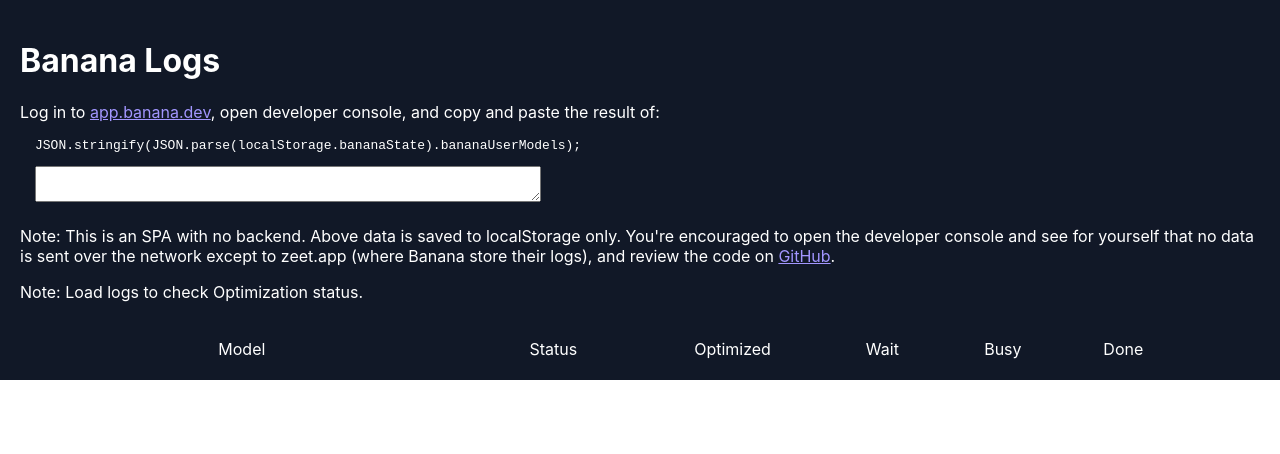
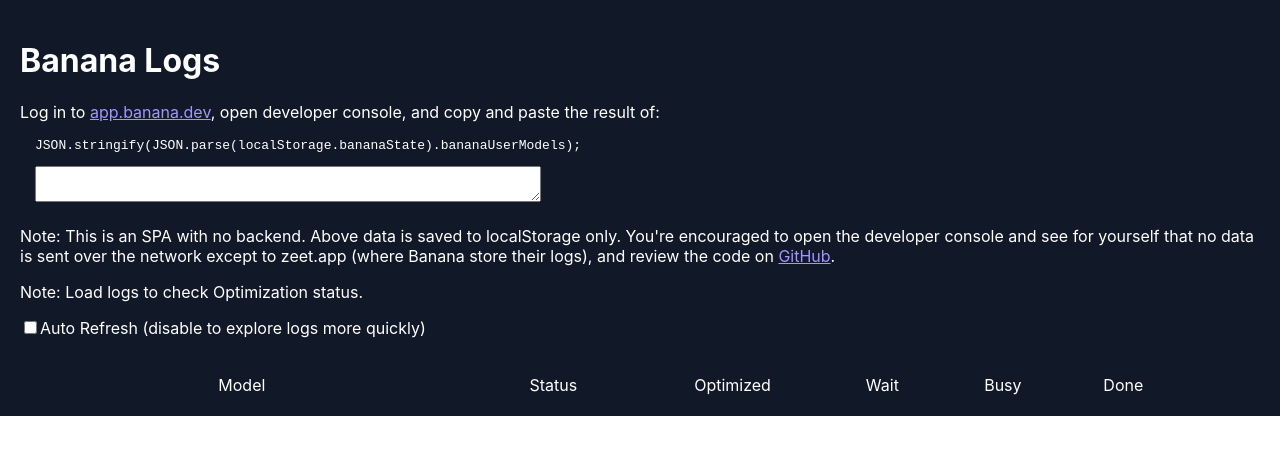
Before and after one commit to kiri-art/banana-logs, a React (Create React App) app: page / in a window 1280 px wide. Shown: the top 454 px of the page. Built offline with nearby package versions, Linux system fonts and the light colour scheme.

Commit message:
make auto-refresh and option

```diff
--- a/src/App.tsx
+++ b/src/App.tsx
@@ -12,6 +12,7 @@
 function App() {
   const [modelString, setModelString] = React.useState(lsBananaUserModels);
   const [modelStringError, setModelStringError] = React.useState("");
+  const [auto, setAuto] = React.useState(false);
 
   const models = React.useMemo<ModelStub[]>(() => {
     if (
@@ -69,6 +70,12 @@
           <a href="https://github.com/gadicc/banana-logs">GitHub</a>.
         </div>
         <p>Note: Load logs to check Optimization status.</p>
+        <p>
+          <label>
+            <input type="checkbox" onClick={() => setAuto(!auto)} />
+            Auto Refresh (disable to explore logs more quickly)
+          </label>
+        </p>
         <br />
         <table id="modelsTable">
           <thead>
@@ -88,6 +95,7 @@
                 key={model.modelID}
                 modelID={model.modelID}
                 modelKey={model.modelKey}
+                auto={auto}
               />
             ))}
           </tbody>
--- a/src/ModelView.tsx
+++ b/src/ModelView.tsx
@@ -36,9 +36,11 @@
 export default function ModelView({
   modelID,
   modelKey,
+  auto,
 }: {
   modelID: string;
   modelKey: string;
+  auto: boolean;
 }) {
   const [checking, setChecking] = React.useState(false);
   const [model, setModel] = React.useState<Model | null>(null);
@@ -58,9 +60,10 @@
 
   React.useEffect(() => {
     check();
+    if (!auto) return;
     const interval = setInterval(check, 2000);
     return () => clearInterval(interval);
-  }, []);
+  }, [auto]);
 
   if (!model)
     return (
@@ -109,8 +112,13 @@
         <td align="center">{model.requestedPods}</td>
         <td align="center">{model.workingTasks}</td>
         <td align="center">{model.callsFinished}</td>
-        <td style={{ opacity: 0.5 }}>
-          {" "}
+        <td>
+          {auto}
+          {!auto && (
+            <button disabled={checking} onClick={check}>
+              ⟳
+            </button>
+          )}{" "}
           {/* checking && "⏳" /* : <button onClick={check}>⟳</button> */}
         </td>
       </tr>
```
